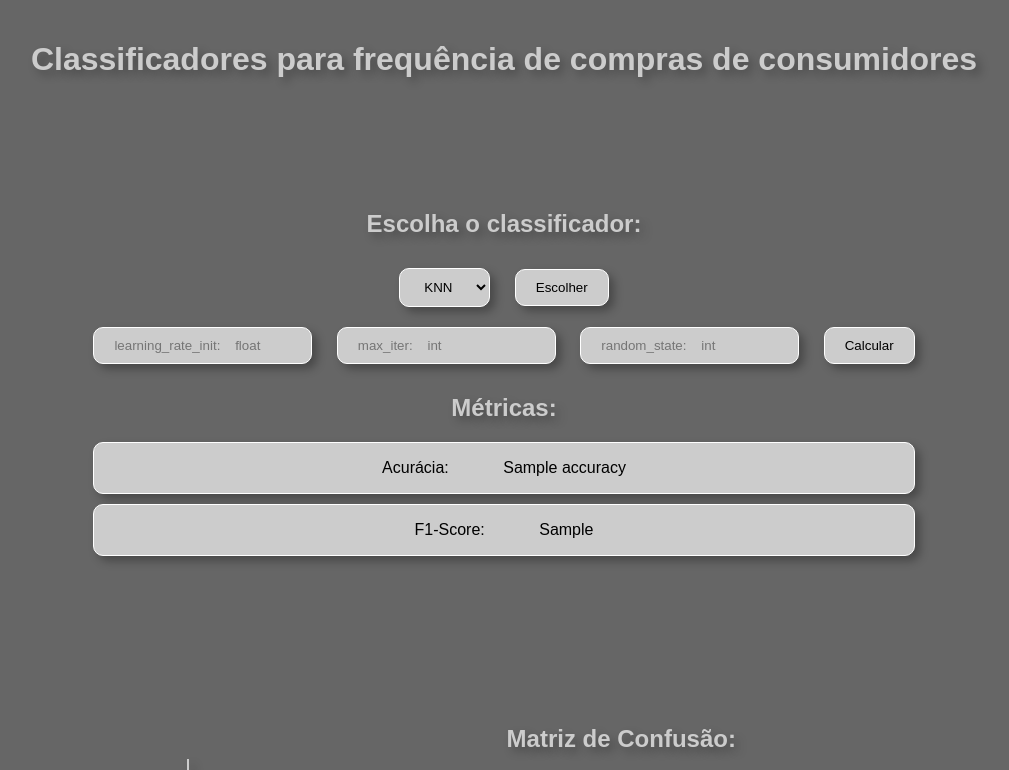
After one commit to JulianoVM/python_web, a Flask app: template projeto_final/machine_learning_proj/templates/mlp.html in a window 1280 px wide. The commit adds this page. Shown: the top 770 px of the page, without its empty margins (136-1145 px from the left). Run offline with Flask 3, Linux system fonts and the light colour scheme; the template is opened without the code that fills it: most values are stand-ins (such as "Sample title", 1, 10 or a date in 2020).

Commit message:
falta apenas arrumar a rota dos classifiers e implementar a func dos outros classificadores

```diff
--- a/projeto_final/machine_learning_proj/clf_dt.py
+++ b/projeto_final/machine_learning_proj/clf_dt.py
@@ -6,3 +6,6 @@ from sklearn.tree import DecisionTreeClassifier
 from sklearn.datasets import load_iris
 from sklearn.model_selection import train_test_split
 from sklearn.metrics import confusion_matrix, ConfusionMatrixDisplay, f1_score, accuracy_score
+
+def dt():
+    return 0
--- a/projeto_final/machine_learning_proj/clf_knn.py
+++ b/projeto_final/machine_learning_proj/clf_knn.py
@@ -6,3 +6,6 @@ from sklearn.neighbors import KNeighborsClassifier
 from sklearn.datasets import load_iris
 from sklearn.model_selection import train_test_split
 from sklearn.metrics import confusion_matrix, ConfusionMatrixDisplay, f1_score, accuracy_score
+
+def knn():
+    return 0
--- a/projeto_final/machine_learning_proj/clf_rf.py
+++ b/projeto_final/machine_learning_proj/clf_rf.py
@@ -6,3 +6,6 @@ from sklearn.ensemble import RandomForestClassifier
 from sklearn.datasets import load_iris
 from sklearn.model_selection import train_test_split
 from sklearn.metrics import confusion_matrix, ConfusionMatrixDisplay, f1_score, accuracy_score
+
+def rf():
+    return 0
--- a/projeto_final/machine_learning_proj/static/css/style.css
+++ b/projeto_final/machine_learning_proj/static/css/style.css
@@ -26,6 +26,22 @@ input
 }
 
 input:hover
+{
+    background-color: #8a8a8a;
+}
+
+select
+{
+    cursor: pointer;
+    background-color: #ccc;
+    border-radius: 10px;
+    padding: 10px 20px;
+    margin: 10px;
+    border: #fff solid 1px;
+    box-shadow: 5px 5px 10px rgba(0, 0, 0, 0.3);
+}
+
+select:hover
 {
     background-color: #8a8a8a;
 }
--- a/projeto_final/machine_learning_proj/templates/index.html
+++ b/projeto_final/machine_learning_proj/templates/index.html
@@ -14,45 +14,23 @@
             <h2>Escolha o classificador:</h2>
 
             <div>
-                <form id="meu_form">
-                    <input list="classificadores">
-                    <datalist id="classificadores">
-                        <option value="KNN">
-                        <option value="MLP">
-                        <option value="DT">
-                        <option value="RF">
-                    </datalist>
+                <form action="/process" method="post" id="meu_form">
+                    <select name="classificadores" id="classificadores">
+                        <option value="KNN">KNN</option>
+                        <option value="MLP">MLP</option>
+                        <option value="DT">DT</option>
+                        <option value="RF">RF</option>
+                    </select>
                     <input type="submit" value="Escolher">
                 </form>
 
-                <div class="display_none" id="parameters">
-                    <div class="display_none" id="div_mlp">
-                        <input type="text" name="learning_rate_init" id="mlp" placeholder="learning_rate_init:    float">
-                        <input type="text" name="max_iter" id="mlp" placeholder="max_iter:    int">
-                        <input type="text" name="random_state" id="mlp" placeholder="random_state:    int">
-                    </div>
-
-                    <div class="display_none" id="div_rf">
-                        <input type="text" name="n_estimators" id="rf" placeholder="n_estimators:    int">
-                        <input type="text" name="max_leaf_nodes" id="rf" placeholder="max_leaf_nodes:    int">
-                        <input type="text" name="random_state" id="rf" placeholder="random_state:    int">
-                    </div>
-
-                    <div class="display_none" id="div_dt">
-                        <input type="text" name="max_depth" id="dt" placeholder="max_depth:    int">
-                        <input type="text" name="max_features" id="dt" placeholder="max_features:    ">
-                        <input type="text" name="random_state" id="dt" placeholder="random_state:    int">
-                    </div>
-
-                    <div class="display_none" id="div_knn">
-                        <input type="text" name="n_neighbors" id="knn" placeholder="n_neighbors:    int, float or {'auto', 'sqrt', 'log2'}">
-                        <input type="text" name="leaf_size" id="knn" placeholder="leaf_size:    int">
-                    </div>
-                </div>
+                {% block classificador %}
+                {% endblock %}
             </div>
 
             <h2>Métricas:</h2>
 
+            {% block metricas %}
             <div>
                 <div class="metricas">
                     <p class="esquerda">Acurácia: </p>
@@ -66,41 +44,21 @@
                     <p class="direita">{{ f1 }}</p>
                 </div>
             </div>
+            {% endblock %}
         </section>
 
+        {% block imagem %}
         <section class="display_none" id="divisor"><i></i></section>
 
         <section class="display_none" id="matriz_confusao">
             <h2>Matriz de Confusão: </h2>
 
             <div>
-                <img src="../static/images/figuraplot.png" alt="figuraplot">
+
             </div>
         </section>
+        {% endblock %}
     </main>
 
-    <script>
-        document.getElementById('classificadores').addEventListener('change', function() {
-            var selectedClassifier = this.value;
-            if (selectedClassifier === 'KNN') {
-                document.getElementById('parameters').classList.remove('display_none');
-                document.getElementById('div_knn').classList.remove('display_none');
-            } else if (selectedClassifier === 'MLP') {
-                document.getElementById('parameters').classList.remove('display_none');
-                document.getElementById('div_mlp').classList.remove('display_none');
-            } else if (selectedClassifier == 'DT') {
-                document.getElementById('parameters').classList.remove('display_none');
-                document.getElementById('div_dt').classList.remove('display_none');
-            } else if (selectedClassifier == 'RF') {
-                document.getElementById('parameters').classList.remove('display_none');
-                document.getElementById('div_rf').classList.remove('display_none');
-            }
-        });
-
-        document.getElementById('meu_form').addEventListener('submit', function() {
-            document.getElementById('divisor').classList.remove('display_none');
-            document.getElementById('matriz_confusao').classList.remove('display_none');
-        });
-    </script>
 </body>
 </html>
--- /dev/null
+++ b/projeto_final/machine_learning_proj/templates/mlp.html
@@ -0,0 +1,44 @@
+{% extends "index.html" %}
+
+{% block classificador %}
+
+<form action="/result/{{ classifier }}" method="post">
+    <input type="text" id="learning_rate_init" placeholder="learning_rate_init:    float">
+    <input type="text" id="max_iter" placeholder="max_iter:    int">
+    <input type="text" id="random_state" placeholder="random_state:    int">
+    <input type="submit" value="Calcular">
+</form>
+
+{% endblock %}
+
+{% block metricas %}
+
+    <div>
+        <div class="metricas">
+            <p class="esquerda">Acurácia: </p>
+
+            <p class="direita">{{ accuracy }}</p>
+        </div>
+
+        <div class="metricas">
+            <p class="esquerda">F1-Score: </p>
+
+            <p class="direita">{{ f1 }}</p>
+        </div>
+    </div>
+
+{% endblock %}
+
+{% block imagem %}
+
+    <section id="divisor"><i></i></section>
+
+    <section id="matriz_confusao">
+        <h2>Matriz de Confusão: </h2>
+
+        <div>
+            <img src="../static/images/matriz_confusao.png" alt="figuraplot">
+        </div>
+    </section>
+
+{% endblock %}
```
Also changed, not shown: projeto_final/machine_learning_proj/clf_mlp.py (+4 -3 lines), projeto_final/machine_learning_proj/routes.py (+43 -7 lines), projeto_final/machine_learning_proj/templates/dt.html (added, +12 -0 lines), projeto_final/machine_learning_proj/templates/knn.html (added, +11 -0 lines), projeto_final/machine_learning_proj/templates/rf.html (added, +12 -0 lines), 1 other file.
